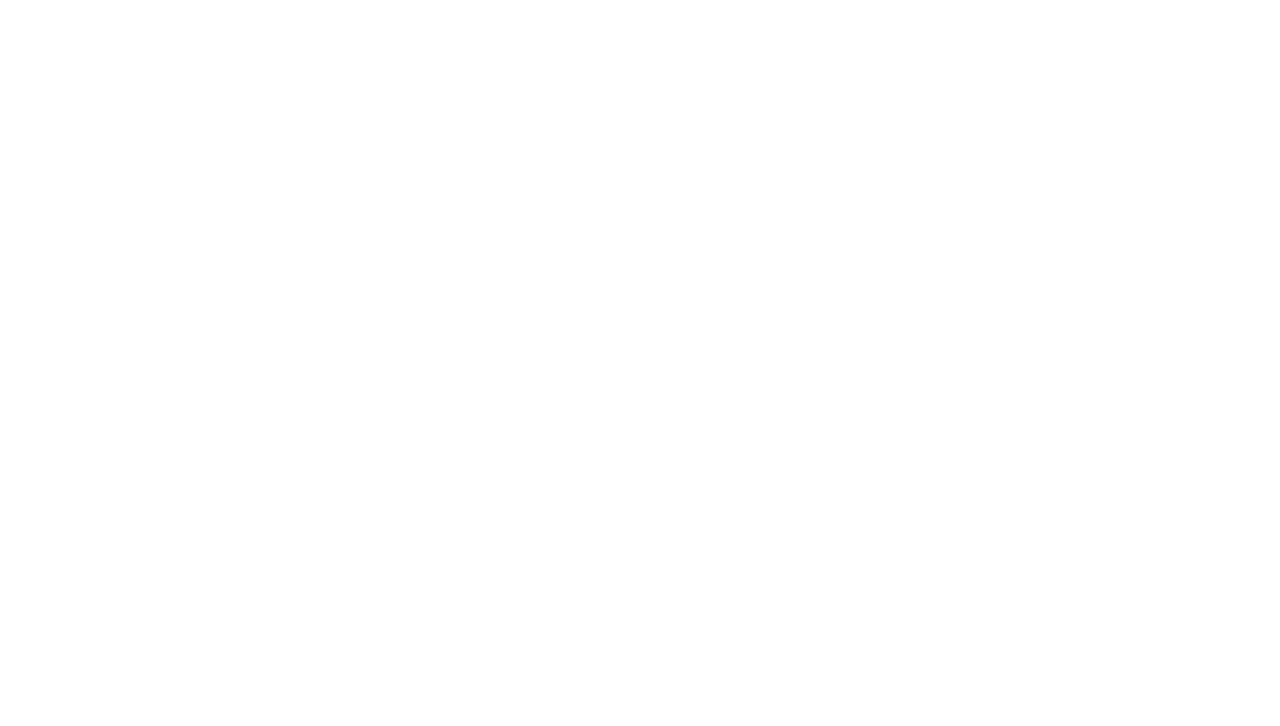
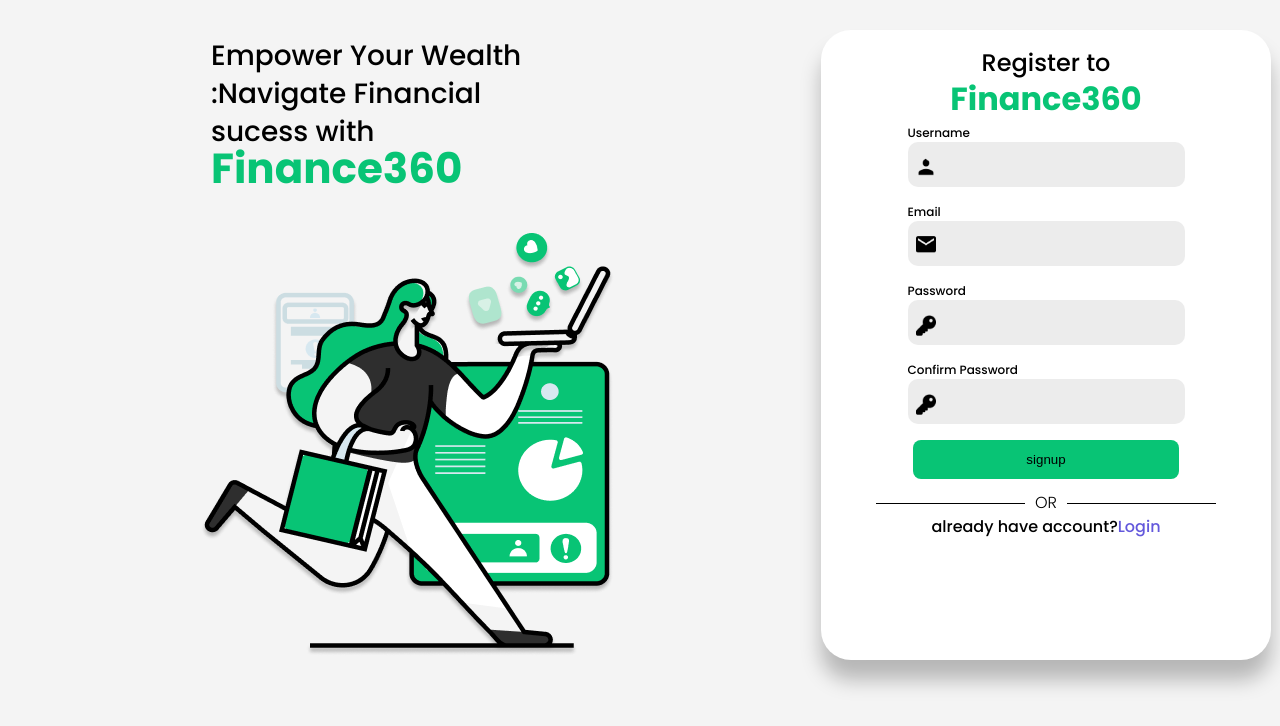
Before and after one commit to JikokuAice/Second-year-project, a website: page fontend/signin.html in a window 1280 px wide. Drawn offline with Linux system fonts and the light colour scheme.

Commit message:
signup page
a)used basic validation and only submit post req when both email and pass is vald in login page (will do for singup page in future)

b) styling signup.html

```diff
--- /dev/null
+++ b/fontend/css/signin.css
@@ -0,0 +1,211 @@
+@import url('https://fonts.googleapis.com/css2?family=Poppins:wght@100;300;500;700;800&display=swap');
+
+*,
+::before,
+::after {
+  box-sizing: border-box;
+  margin: 0;
+  padding: 0;
+}
+
+:root {
+  --main-theme: #08C475;
+  --link-color: #6358DC;
+}
+
+body {
+  background: #F4F4F4;
+  padding: 1.875rem 3.125rem 1.25rem 12.5rem;
+  display: grid;
+  grid-template-columns: 1fr 2fr;
+  gap: 20%;
+}
+
+.aside {
+  display: flex;
+  flex-direction: column;
+  align-items: flex-end;
+  justify-content: flex-end;
+  gap: 2.8rem;
+}
+
+.aside .text {
+  width: 22.125rem;
+  margin-right: 3.125rem;
+  color: var(--white-100, #000);
+  font-family: 'Poppins';
+  font-size: 1.75rem;
+  font-style: normal;
+  font-weight: 400;
+  line-height: 135.5%; /* 43.36px */
+}
+
+.text h2 {
+  color: var(--main-theme);
+}
+
+.aside-left {
+  width: 28.125rem;
+  height: 39.375rem;
+  background-color: rgb(255, 255, 255);
+  border-radius: 1.875rem;
+  box-shadow: 0 1.25rem 1.25rem 0 rgba(0, 0, 0, 0.25);
+  padding: 0.9375rem 3.4375rem;
+  display: grid;
+  grid-template-columns: 1fr;
+  grid-template-rows: 0.5fr 3.9fr 2fr;
+  gap: 0.5rem;
+}
+
+.rheader {
+  font-family: 'Poppins';
+  line-height: 35.5px;
+  font-weight: 500;
+  font-size: 1.5rem;
+  color: black;
+  text-align: center;
+}
+
+.rheader #rlogotext {
+  color: var(--main-theme);
+  font-weight: bold;
+  font-size: 2rem;
+  text-transform: capitalize;
+}
+
+#signup-submission {
+  display: flex;
+  flex-direction: column;
+  align-items: center;
+  gap: 16px;
+  font-family: 'Poppins';
+  font-size: 0.75rem;
+}
+
+#signupuser{
+    background-image: url(../images/signin/Customer.png);
+    background-size: 20px;
+background-position: 8px 15px;
+    background-repeat: no-repeat;
+    padding: 15px 50px;
+    border-radius: 10px;
+background-color: #ECECEC;
+outline: none;
+border: none;
+
+}
+
+#signupuser p,#signupemail p,#signuppass1 p,#signuppass2 p{
+    position: relative;
+    left: 40px;
+    bottom: -17px;
+    font-size: 0.625rem;
+    text-transform: capitalize;
+    font-family: 'poppins';
+    font-weight: 300;
+    color: rgba(0, 0, 0, 1);
+}
+
+#signupemail{
+    background-image: url(../images/signin/email.png);
+    background-size: 20px;
+background-position: 8px 15px;
+    background-repeat: no-repeat;
+    padding: 15px 50px;
+    border-radius: 10px;
+background-color: #ECECEC;
+outline: none;
+border: none;
+}
+
+
+
+#signuppass1{
+    background-image: url(../images/signin/pass.png);
+    background-size: 20px;
+background-position: 8px 15px;
+    background-repeat: no-repeat;
+    padding: 15px 50px;
+    border-radius: 10px;
+background-color: #ECECEC;
+outline: none;
+border: none;
+}
+
+
+#signuppass2{
+    background-image: url(../images/signin/pass.png);
+    background-size: 20px;
+background-position: 8px 15px;
+    background-repeat: no-repeat;
+    padding: 15px 50px;
+    border-radius: 10px;
+background-color: #ECECEC;
+outline: none;
+border: none;
+}
+
+
+
+.submit{
+ width: 266px;
+ padding: 12px 0px;
+ border-radius: 8px;
+ outline: none;
+ border: none;
+ background-color: var(--main-theme);
+cursor: pointer;
+}
+
+.hl{
+    border-bottom: 1px solid black;
+    text-align:  center;
+    line-height: 0.1%;
+    font-family: 'poppins';
+    margin-top: 16px;
+    font-weight: 300;
+}
+
+.hl span{
+    padding: 0.625rem;
+    background-color: white;
+}
+
+
+.toLogin{
+    margin-top: 0.625rem;
+    font-family: 'poppins';
+    text-align: center;
+}
+
+.toLogin a{
+text-decoration: none;
+color: var(--link-color);
+}
+
+.loginicon{
+    display: flex;
+    justify-content: center;
+}
+
+.loginicon a{
+    border-radius: 100%;
+display: flex;
+justify-content: center;
+align-items: center;
+box-shadow: 0px 3px 3px 0px rgba(0, 0, 0, 0.25);
+}
+
+.loginicon a img{
+    height: 50px;
+    width: 50px;
+    border-radius: 100%;
+}
+
+.uservalid,.emailvalid,.passvalid,.confirmpassvalid{
+display: block;
+  color: red;
+  font-size: 12px;
+  font-family: 'Gill Sans', 'Gill Sans MT', Calibri, 'Trebuchet MS', sans-serif;
+
+}
--- a/fontend/login.html
+++ b/fontend/login.html
@@ -5,11 +5,12 @@
     <meta name="viewport" content="width=device-width, initial-scale=1.0">
     <title>Login</title>
     <link rel="stylesheet" href="./css/login.css">
+    <link rel='icon' type="image/png" href="./images/Image 5.png" loading="lazy">
 </head>
 <body>
 
     <div class="image">
-        <img src="./images/loginpage.png" loading="lazy">
+        <img src="./images/login/loginpage.png" loading="lazy">
     </div>
 
     <div class="login">
@@ -19,12 +20,12 @@
             <p id="logotext">finance360</p>
         </div>
 
-        <div class="form">
-            <form id="login-submission">
+        <div class="form" >
+            <form id="login-submission" action="/" method="post">
 
                 <div class="inputEmail">
                 <p>email</p>
-             <input type="email" name="email" id="inpute" >
+             <input type="email" name="email" id="inpute" autocomplete="off">
              <small class="emailvalid"></small>
             </div>
 
@@ -59,9 +60,9 @@
             <p class="tosignin">dont have account?<a href="signin.html">Register</a></p>
 
             <div class="social">
-            <a href="./signin.html"><img src="./images/to login.png"></a>
+            <a href="./signin.html"><img src="./images/login/to login.png" loading="lazy"></a>
             </div>
     </div>
-    <script src="./scripts/login.js"></script>
+    <script src="./scripts/login.js" ></script>
 </body>
 </html>
--- /dev/null
+++ b/fontend/scripts/signin.js
@@ -0,0 +1,90 @@
+const user = document.querySelector('#signupuser')
+const emails = document.querySelector('#signupemail')
+const passInput = document.querySelector('#signuppass1')
+const confirmPassInput =document.querySelector('#signuppass2')
+const submit = document.querySelector('.submit');
+
+//validation showing field
+const uvalid = document.querySelector('.uservalid')
+ const evalid = document.querySelector('.emailvalid')
+  const pValid = document.querySelector('.passvalid')
+ const confirmpValid = document.querySelector('.confirmpassvalid')
+
+
+const emailvalidation = (email)=>{
+    var symbol=/^\w+([.-]?\w+)*@\w+([.-]?\w+)*(\.\w{2,3})+$/;
+    return symbol.test(email)
+}
+
+submit.addEventListener('click',(e)=>{
+e.preventDefault();
+const uservalid = [];
+const emailvalid = [];
+const passvalid = [];
+const passCvalid=[];
+
+
+if(user.value==""||user.value==null){
+uservalid.push( ' cant leave username field empty')
+}
+
+if(!emailvalidation(emails.value)){
+emailvalid.push(' missing "@"');
+}
+
+
+
+
+if(uservalid.length > 0){
+
+    user.style.border='1px solid red';
+    uvalid.innerText=uservalid.join('')
+}
+else{
+    uvalid.innerText="" ;
+    user.style.border='';
+}
+
+
+if(emailvalid.length > 0){
+evalid.innerText=emailvalid.join(',');
+emails.style.border='1px solid red';
+}
+else{
+    evalid.innerText='';
+    emails.style.border='';
+}
+
+var number = /[0-9]/g;
+var upperCaseLetters = /[A-Z]/g;
+
+if(!(passInput.value.match(number)&&passInput.value.match(upperCaseLetters))||passInput.value.length < 8||passInput.value==''||passInput.value==null){
+passvalid.push('  Make it 8+, use capital and number');
+}
+
+if(passvalid.length>0){
+    pValid.innerText=passvalid.join(',');
+}
+else{
+    pValid.innerText='';
+}
+
+if(confirmPassInput.value !== passInput.value){
+   passCvalid.push('  must match password above')
+}
+
+if(passCvalid.length>0){
+confirmpValid.innerText=passCvalid.join(',')
+confirmPassInput.style.border='1px solid red';
+passInput.style.border='1px solid red';
+}else{
+    confirmpValid.innerText=""
+}
+
+if(uservalid.length==0 && emailvalid.length==0 && passvalid.length==0 && passCvalid.length==0){
+    e.target.submit();
+
+}
+
+
+})
--- a/fontend/signin.html
+++ b/fontend/signin.html
@@ -0,0 +1,79 @@
+<!DOCTYPE html>
+<html lang="en">
+<head>
+    <meta charset="UTF-8">
+    <meta name="viewport" content="width=device-width, initial-scale=1.0">
+    <title></title>
+    <link rel="stylesheet" href="./css/signin.css">
+    <link rel='icon' type="image/png" href="./images/Image 5.png" loading="lazy">
+</head>
+<body>
+<div class="aside">
+
+<div class="text">
+<p>Empower Your Wealth :Navigate Financial sucess with<p>
+<h2>Finance360</h2>
+</div>
+
+<div class="decor">
+<img src="./images/signin/Social media, Delivery, Business _ fast, speed, account, graph, success, happy.png" loading="lazy">
+</div>
+
+</div>
+
+<div class="aside-left">
+
+        <div class="rheader">
+            <p>Register to</p>
+            <p id="rlogotext">finance360</p>
+        </div>
+
+        <div class="form">
+            <form id="signup-submission">
+
+                <div class="inputUser">
+                <p>Username</p>
+             <input type="text" name="username" id="signupuser" autocomplete="off">
+             <small class="uservalid"></small>
+            </div>
+
+
+            <div class="inputEmail">
+                <p>Email</p>
+             <input type="email" name="email" id="signupemail" autocomplete="off" >
+             <small class="emailvalid"></small>
+            </div>
+
+            <div class="inputpass1">
+                <p>Password</p>
+             <input type="password" name="password1" id="signuppass1"  autocomplete="off">
+             <small class="passvalid"></small>
+            </div>
+
+            <div class="inputpass2">
+                <p>Confirm Password</p>
+             <input type="password" name="password2" id="signuppass2" autocomplete="off">
+             <small class="confirmpassvalid"></small>
+
+            </div>
+            <div>
+            <button class="submit">signup</button>
+            </div>
+             </div>
+
+            </form>
+
+        <div class="footer">
+
+            <p class="hl"><span>OR</span></p>
+
+            <p class="toLogin">already have account?<a href="./login.html">Login</a></p>
+    </div>
+
+
+
+
+</div>
+<script src="./scripts/signin.js"></script>
+</body>
+</html>
```
Also changed, not shown: fontend/css/login.css (+5 -9 lines), fontend/home.html (added, +11 -0 lines), fontend/scripts/login.js (+7 -4 lines), fontend/images/Facebook - jpeg.png (deleted), fontend/images/Image 5.png (added), fontend/images/Vector.svg (deleted), fontend/images/WhatsApp Image 2023-11-24 at 21.29.38_b41459c7.jpg (deleted), fontend/images/X - jpeg.png (deleted), fontend/images/login/Group.png (added), fontend/images/login/Vector.png (renamed from fontend/images/Vector.png), fontend/images/login/loginpage.png (renamed from fontend/images/loginpage.png), fontend/images/login/to login.png (renamed from fontend/images/to login.png), fontend/images/signin/Customer.png (added), fontend/images/signin/Social media, Delivery, Business _ fast, speed, account, graph, success, happy.png (added), 2 more files.
